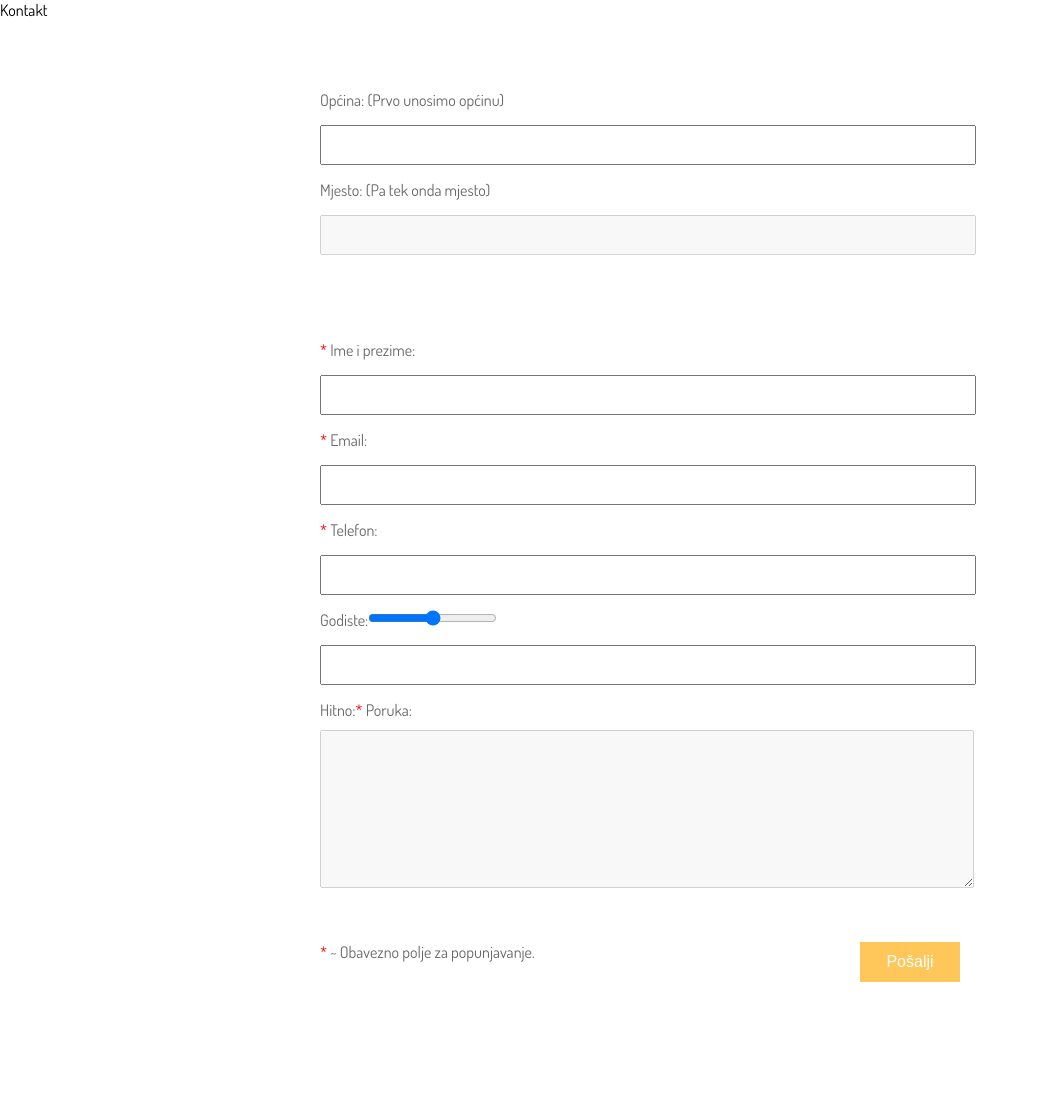
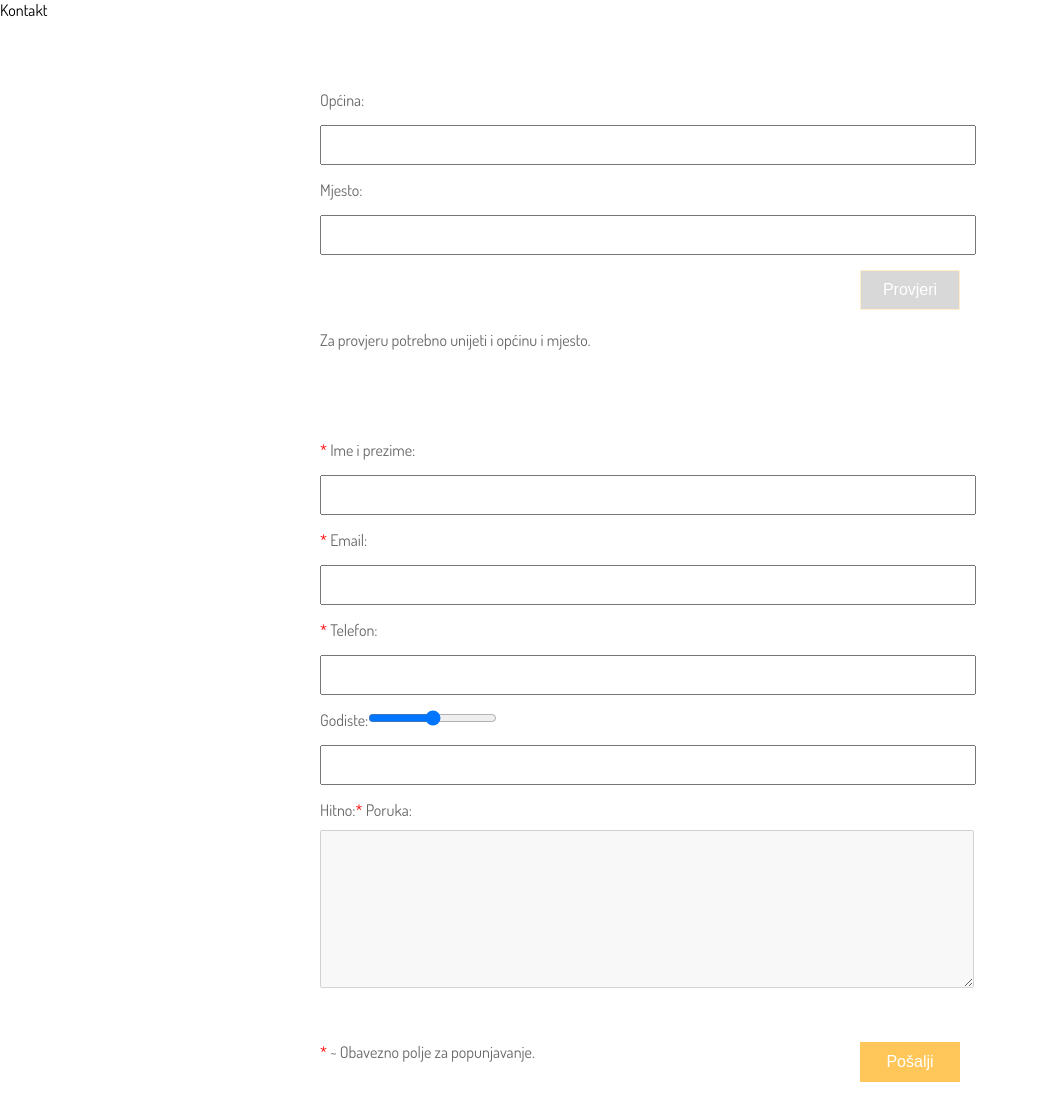
Before and after one commit to WebTehnologijeETF/Zubarska-ordinacija-Apple, a PHP site: page /kontakt.html in a window 1280 px wide. Shown: the whole page, without its empty margins (0-1038 px from the left). Before the commit the page ends 982 px from the top, so only its background shows below. Run offline with PHP 8.4, Linux system fonts and the light colour scheme.

Commit message:
Fixed kontakt.html

```diff
--- a/css/style.css
+++ b/css/style.css
@@ -536,6 +536,12 @@ label
     font-size:16px;
 }
 
+.kontakt-forma .send:disabled
+{
+    background-color: grey;
+    opacity: 0.3;
+}
+
 .kontakt-forma .send:hover
 {
     color:grey;
@@ -548,6 +554,11 @@ label
     border: 1px solid #ffc75a;
 }
 
+#testopcina div
+{
+    clear:both;
+}
+
 /*Validacija*/
 
 #testopcina
@@ -558,6 +569,11 @@ label
 #tekst
 {
     color:red;
+}
+
+#tekst2
+{
+    float:left;
 }
 
 .prikazime, .prikazemail, .prikaztelefon, .prikazporuka
--- a/js/kontaktvalidacija.js
+++ b/js/kontaktvalidacija.js
@@ -3,18 +3,20 @@ var regexTelefon = /^\+?(\d{5})[-| ]?(\d{3})[-| ]?(\d{3})$/;
 var regexEmail = /\b[a-zA-Z0-9+_-]+@+[a-zA-Z]+([.][a-z]+)*\b$/;
 
 
-function enablemjesto()
+function enablebutton()
 {
     var opcina = document.getElementsByClassName('opcina')[0];
+    var button = document.getElementsByClassName('send')[0];
     var mjesto = document.getElementsByClassName('mjesto')[0];
 
-   if(opcina.value.length > 0)
+   if(opcina.value.length > 0 && mjesto.value.length > 0)
     {
-      mjesto.disabled = false;
+      button.disabled = false;
     }
     else
     {
-        mjesto.disabled = true;
+      button.disabled = true;
+      document.getElementById("tekst").innerHTML="";
     }
 }
 
@@ -50,14 +52,6 @@ function enablemjesto()
 
 function validate()
 {
-   /* var opcina = document.getElementsByClassName('opcina')[0];
-    var mjesto = document.getElementsByClassName('mjesto')[0];
-    if(opcina!="" || opcina!=null)
-    AjaxValidacijaOpcina();
-
-    AjaxValidacijaMjesto();
-    */
-
 
     var vratiFalse = true; // pa onda pomocu ovog vratiti false return false;!!!!!!!!
     var imePrezime = document.getElementsByClassName('name')[0];
--- a/kontakt.html
+++ b/kontakt.html
@@ -16,12 +16,15 @@
 <!--         pattern="\b([a-zA-Z]+)\b(\s\b([a-zA-Z]+)\b)*" oninvalid="setCustomValidity('Za ime i prezime je dozvoljen samo unos slova!')" oninput="setCustomValidity('')"-->
 
 		<form class="kontakt-forma"  action="http://www.google.com" method="GET">
-           <div id="testopcina"><label>Općina: (Prvo unosimo općinu)</label><br>
-            <input type="text" class="opcina" onChange="enablemjesto()">
-            <label>Mjesto: (Pa tek onda mjesto)</label>
-            <input type="text" class="mjesto" onChange="provjeriajax()" disabled>
+           <div id="testopcina"><label>Općina:</label><br>
+            <input type="text" class="opcina" onChange="enablebutton()">
+            <label>Mjesto:</label>
+            <input type="text" class="mjesto" onChange="enablebutton()">
+            <input class="send" type="button" value="Provjeri" onclick="provjeriajax()" disabled>
             <div id="tekst"></div>
-             </div>
+            <div id="tekst2">
+            Za provjeru potrebno unijeti i općinu i mjesto.</div>
+             </div> <br><br><br><br><br>
 			<label class="zvjezdica">*&nbsp;</label><label>Ime i prezime:&nbsp;</label><div class="prikazime"></div>
 			<input class="name" size=25 maxlength=25 type="text" name="ime"><br><br>
             <div class="greskaime"></div>
```
